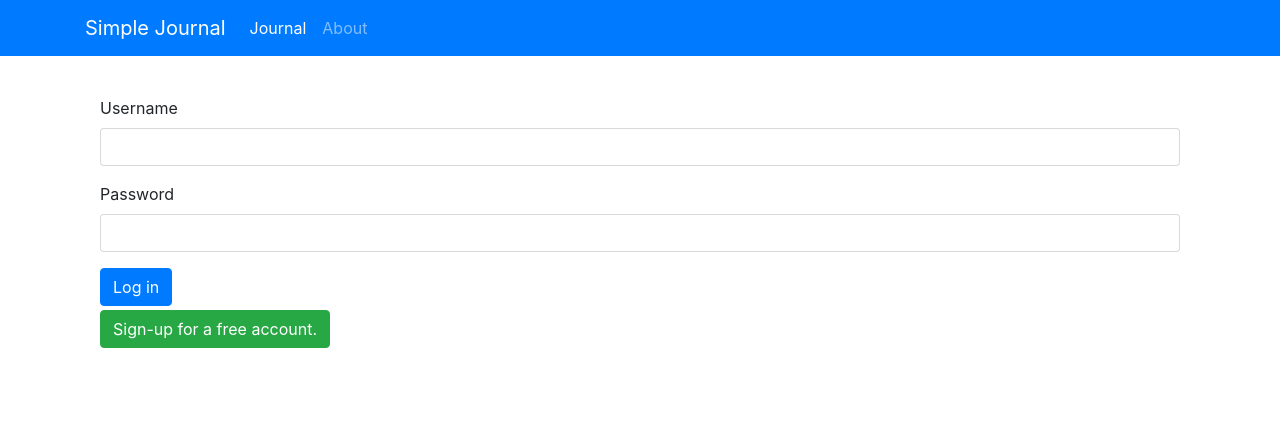
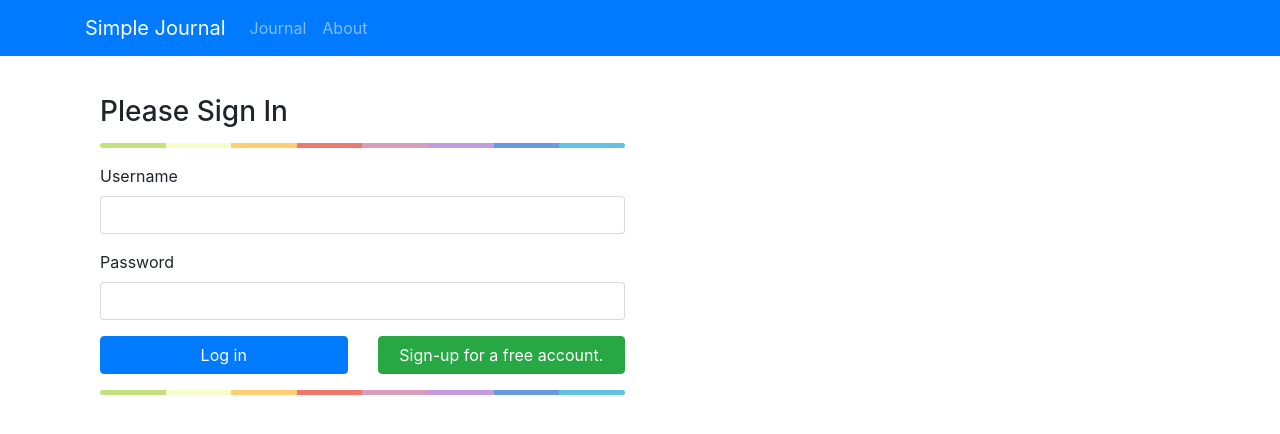
Before and after one commit to annec22/simple_journal, a Flask app: page /login in a window 1280 px wide. Shown: the top 434 px of the page. Run offline with Flask 2, Linux system fonts and the light colour scheme; some libraries are stand-ins or nearby versions.

Commit message:
improving ui, about

```diff
--- a/src/main.py
+++ b/src/main.py
@@ -26,13 +26,13 @@ def home_template():
 
         entries = user.get_user_entries_by_user_id()
 
-        return render_template('home.html', name=user.name, active=is_logged_in(), entries=entries)
+        return render_template('home.html', name=user.name, active=is_logged_in(), entries=entries, journal_active="active")
     else:
         return redirect(url_for('login_template'))
 
 @app.route('/about')
 def about_template():
-    return render_template('about.html', active=is_logged_in())
+    return render_template('about.html', active=is_logged_in(), about_active="active")
 
 @app.route('/login')
 def login_template():
--- a/src/static/css/main.css
+++ b/src/static/css/main.css
@@ -0,0 +1,10 @@
+.colorgraph {
+  height: 5px;
+  border-top: 0;
+  background: #c4e17f;
+  border-radius: 5px;
+  background-image: -webkit-linear-gradient(left, #c4e17f, #c4e17f 12.5%, #f7fdca 12.5%, #f7fdca 25%, #fecf71 25%, #fecf71 37.5%, #f0776c 37.5%, #f0776c 50%, #db9dbe 50%, #db9dbe 62.5%, #c49cde 62.5%, #c49cde 75%, #669ae1 75%, #669ae1 87.5%, #62c2e4 87.5%, #62c2e4);
+  background-image: -moz-linear-gradient(left, #c4e17f, #c4e17f 12.5%, #f7fdca 12.5%, #f7fdca 25%, #fecf71 25%, #fecf71 37.5%, #f0776c 37.5%, #f0776c 50%, #db9dbe 50%, #db9dbe 62.5%, #c49cde 62.5%, #c49cde 75%, #669ae1 75%, #669ae1 87.5%, #62c2e4 87.5%, #62c2e4);
+  background-image: -o-linear-gradient(left, #c4e17f, #c4e17f 12.5%, #f7fdca 12.5%, #f7fdca 25%, #fecf71 25%, #fecf71 37.5%, #f0776c 37.5%, #f0776c 50%, #db9dbe 50%, #db9dbe 62.5%, #c49cde 62.5%, #c49cde 75%, #669ae1 75%, #669ae1 87.5%, #62c2e4 87.5%, #62c2e4);
+  background-image: linear-gradient(to right, #c4e17f, #c4e17f 12.5%, #f7fdca 12.5%, #f7fdca 25%, #fecf71 25%, #fecf71 37.5%, #f0776c 37.5%, #f0776c 50%, #db9dbe 50%, #db9dbe 62.5%, #c49cde 62.5%, #c49cde 75%, #669ae1 75%, #669ae1 87.5%, #62c2e4 87.5%, #62c2e4);
+}
--- a/src/templates/base.html
+++ b/src/templates/base.html
@@ -12,14 +12,14 @@
   <!-- Navigation -->
     <nav class="navbar navbar-expand-lg navbar-dark bg-primary fixed-top">
       <div class="container">
-        <a class="navbar-brand " href="/" target="_blank">Simple Journal</a>
+        <a class="navbar-brand " href="/">Simple Journal</a>
         <button class="navbar-toggler" type="button" data-toggle="collapse" data-target="#navbarNavAltMarkup" aria-controls="navbarNavAltMarkup" aria-expanded="false" aria-label="Toggle navigation">
           <span class="navbar-toggler-icon"></span>
         </button>
         <div class="collapse navbar-collapse" id="navbarNavAltMarkup">
           <div class="navbar-nav">
-            <a class="nav-item nav-link active" href="/">Journal <span class="sr-only"></span></a>
-            <a class="nav-item nav-link" href="/about">About</a>
+            <a class="nav-item nav-link {{ journal_active }}" href="/">Journal <span class="sr-only"></span></a>
+            <a class="nav-item nav-link {{ about_active }}" href="/about">About</a>
             {% if active==true %}
               <a class="nav-item nav-link" href="/logout">Logout</a>
             {% endif %}
--- a/src/templates/login.html
+++ b/src/templates/login.html
@@ -2,7 +2,12 @@
 {% block title %} Login | Simple Journal{% endblock %}
 {% block content %}
 <div class="container login-register-form">
-    <form id="login-form" action="/auth/login" method="post">
+    <div class="row">
+        <div class="col-xs-12 col-sm-8 col-md-6 col-sm-offset-2 col-md-offset-3">
+            <form role="form" id="login-form" action="/auth/login" method="post">
+                <fieldset>
+                    <h3>Please Sign In</h3>
+                    <hr class="colorgraph">
                     <div class="form-group">
                         <label for="username">Username</label>
                         <input type="text" id="username" name="username" class="form-control">
@@ -11,8 +16,19 @@
                         <label for="password">Password</label>
                         <input type="password" id="password" name="password" class="form-control">
                     </div>
-        <button type="submit" class="btn btn-primary" id="submit-button">Log in</button>
+                    <div class="row">
+                        <div class="col-xs-6 col-sm-6 col-md-6">
+                            <button type="submit" class="btn btn-primary btn-block " id="submit-button">Log in</button>
+                        </div>
+                        <div class="col-xs-6 col-sm-6 col-md-6">
+                            <a href="/register" class="btn btn-success btn-block" id="sign-up-button">Sign-up for a free account.</a>
+                        </div>
+                    </div>
+
+                    <hr class="colorgraph">
+                </fieldset>
             </form>
-        <a href="/register" class="btn btn-success mt-1" id="sign-up-button">Sign-up for a free account.</a>
+        </div>
+    </div>
 </div>
 {% endblock %}
```
Also changed, not shown: src/templates/about.html (+18 -0 lines), src/templates/register.html (+16 -3 lines). Lines whose indentation alone changed are shown as unchanged.
